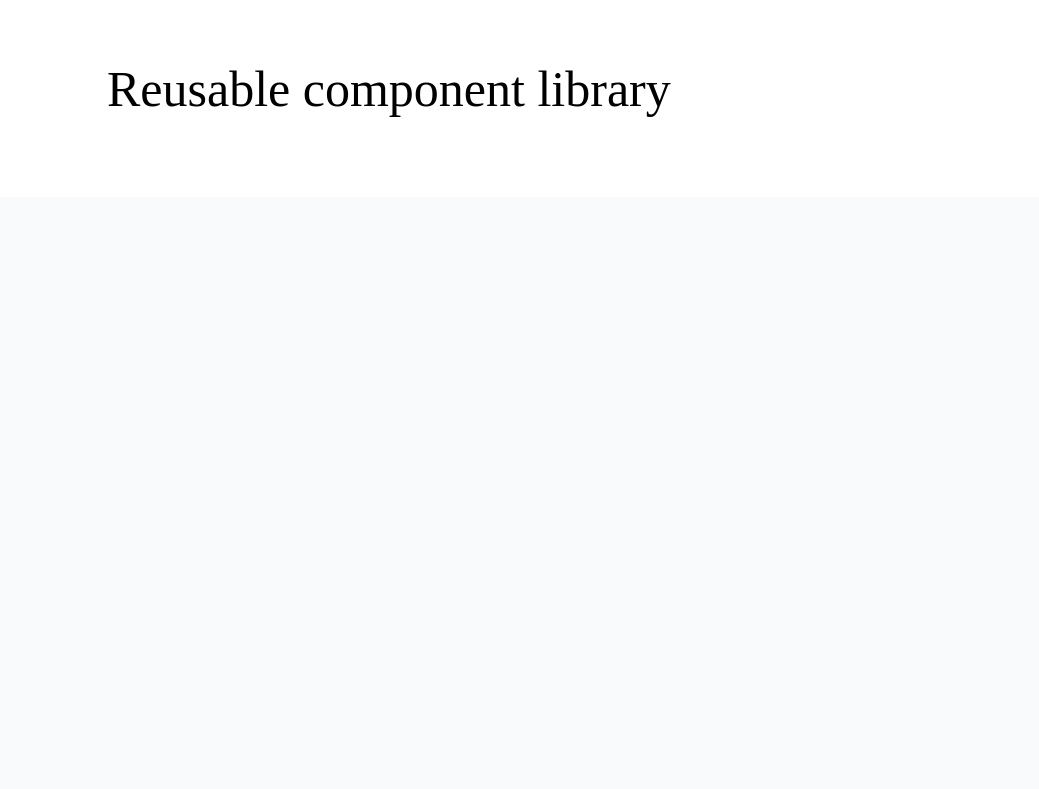
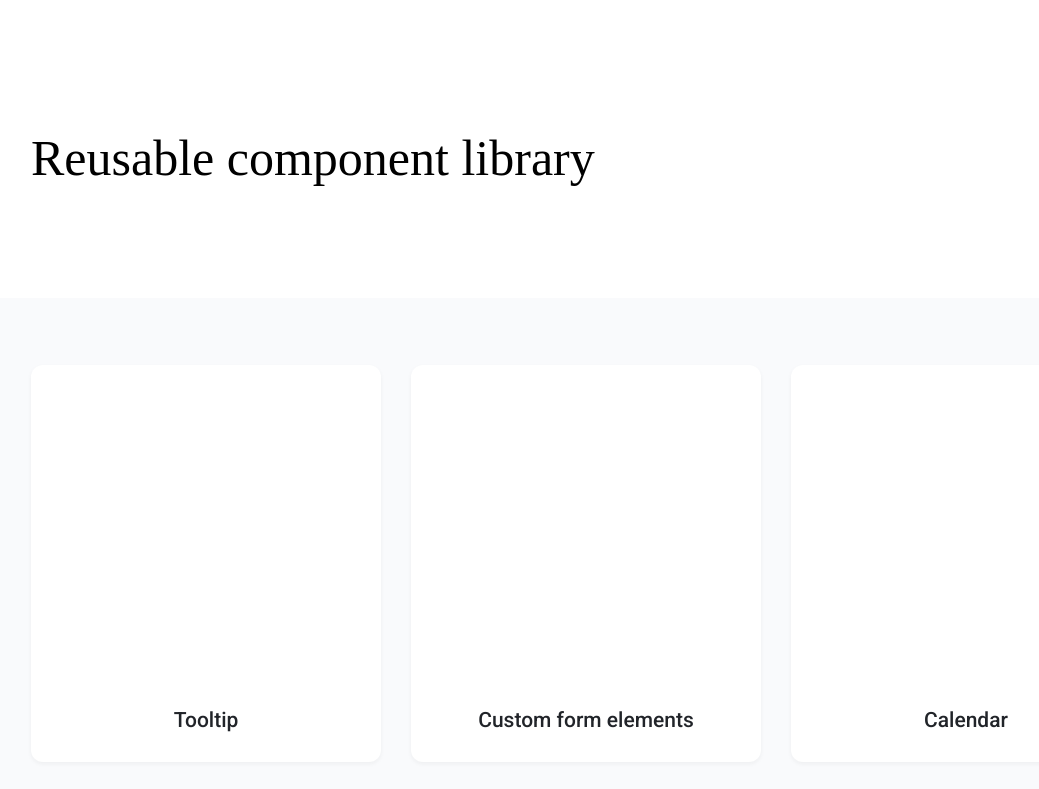
Before and after one commit to js-tasks-ru/htmlcss-20230714_ivan61, a website: page index.html in a window 1280 px wide. Shown: the top 789 px of the page, without its empty margins (54-1093 px from the left). Drawn offline with Linux system fonts and the light colour scheme.

Commit message:
Cards on the main page

```diff
--- a/assets/css/main.css
+++ b/assets/css/main.css
@@ -1,7 +1,9 @@
 @import '../fonts/fonts.css';
 @import './normalize.css';
+@import '../../components/page/page.css';
+@import '../../components/container/container.css';
 @import '../../components/header/header.css';
-@import '../../components/main/main.css';
+@import '../../components/preview/preview.css';
 @import '../../components/footer/footer.css';
 
 :root {
@@ -28,3 +30,6 @@
 * {
     font-family: 'Roboto', sans-serif;
 }
+html, body{
+    height: 100vh;
+}
--- /dev/null
+++ b/components/container/container.css
@@ -0,0 +1,4 @@
+.container{
+    width: 1110px;
+    margin: 0 auto;
+}
--- a/components/footer/footer.css
+++ b/components/footer/footer.css
@@ -1,7 +1,8 @@
 .footer{
-    display: block;
+    display: flex;
+    flex-direction: column;
     font-family: Inter sans-serif;
-    border: 1px solid white;
+    padding-bottom: 138px;
     background: #FFF;
 }
 .footer__title{
@@ -18,6 +19,5 @@
     font-weight: 400;
     line-height: 24px;
     max-width: 640px;
-    margin-bottom: 138px;
     text-align: center;
 }
--- a/components/header/header.css
+++ b/components/header/header.css
@@ -1,12 +1,12 @@
 .header{
-    display: block;
+    display: flex;
+    flex-direction: column;
+    padding: 96px 0 77px;
     background: #FFF;
-    border: 1px solid white;
 }
 .header__title{
     font-family: Inter sans-serif;
     font-size: 50px;
     font-style: normal;
     font-weight: 500;
-    margin: 60px 0 77px 160px;
 }
--- a/components/main/main.css
+++ /dev/null
@@ -1,5 +0,0 @@
-.main{
-    display: block;
-    background: #F9FAFC;
-    height: 1035px;
-}
--- /dev/null
+++ b/components/page/page.css
@@ -0,0 +1,9 @@
+.page{
+    display: flex;
+    flex-direction: column;
+    justify-content: space-between;
+    height: 100%;
+}
+.page__main{
+    flex-grow: 1;
+}
--- /dev/null
+++ b/components/preview/preview.css
@@ -0,0 +1,31 @@
+.preview{
+    display: flex;
+    padding: 67px 0;
+    background: #F9FAFC;
+}
+.preview__cards{
+    display: flex;
+    justify-content: space-between;
+    flex-wrap: wrap;
+    gap: 30px;
+}
+.preview_card{
+    display: flex;
+    justify-content: center;
+    align-items: flex-end;
+    padding-bottom: 30px;
+    width: 350px;
+    height: 367px;
+    border-radius: 12px;
+    background: #FFF;
+    box-shadow: 0px 2px 4px 0px rgba(33, 36, 41, 0.05);
+
+/*временно для текса*/
+    color: var(--black, #212429);
+    text-align: center;
+    font-family: Roboto, sans-serif;
+    font-size: 21px;
+    font-style: normal;
+    font-weight: 500;
+    line-height: normal;
+}
--- a/index.html
+++ b/index.html
@@ -5,10 +5,24 @@
         <link rel="stylesheet" href="./assets/css/main.css">
     </head>
     <body>
+    <div class="page">
         <header class="header">
+            <div class="container">
                 <h1 class="header__title">Reusable component library</h1>
+            </div>
         </header>
-    <main class="main"></main>
+        <main class="preview page__main">
+            <div class="container">
+                <div class="preview__cards">
+                    <div class="preview_card">Tooltip</div>
+                    <div class="preview_card">Custom form elements</div>
+                    <div class="preview_card">Calendar</div>
+                    <div class="preview_card">Modal dialog</div>
+                    <div class="preview_card">Histogram</div>
+                    <div class="preview_card">Avatar</div>
+                </div>
+            </div>
+        </main>
         <footer class="footer">
             <h2 class="footer__title">About</h2>
             <p class="footer__text">
@@ -18,5 +32,6 @@
                 or browsing the PNG previews in the categories you're most curious about.
             </p>
         </footer>
+    </div>
     </body>
 </html>
```
Also changed, not shown: assets/css/normalize.css. Lines whose indentation alone changed are shown as unchanged.
